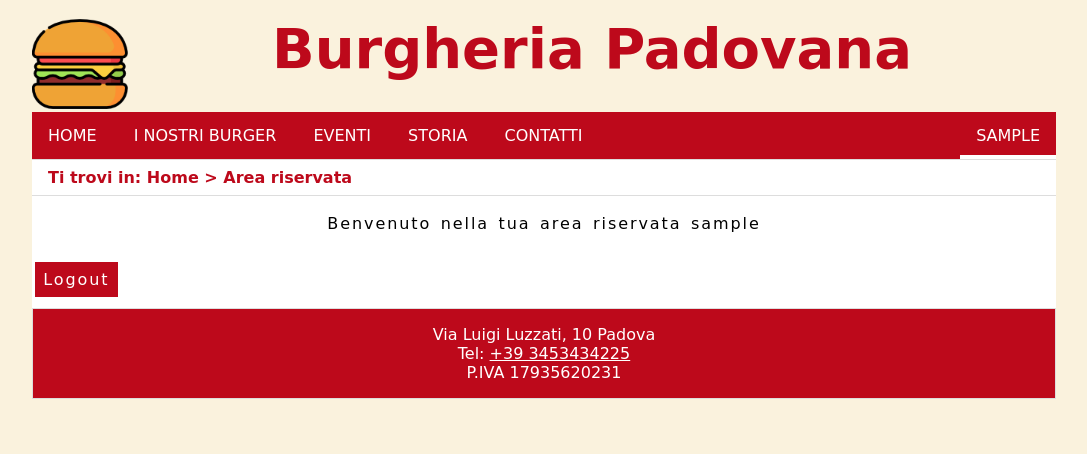
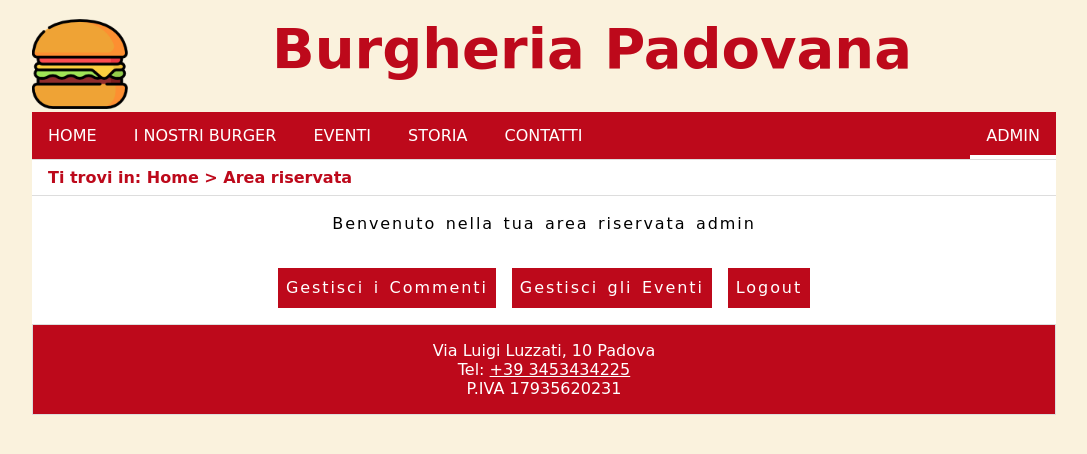
Before and after one commit to Edivad99/Burger-TecWeb, a PHP site: page /areariservata.php in a window 1280 px wide. Shown: the top 454 px of the page, without its empty margins (96-1183 px from the left). Run offline with PHP 8.4, Linux system fonts and the light colour scheme; the visitor is signed in with stand-in values (Sample User, id 1).

Commit message:
Aggiunti link alla gestione Commenti ed alla gestione Eventi nell'area riservata
Nella pagina riservata degli utenti normali è presente solo il link per la gestione Commenti mentre nella pagina riservata dell'admin sono presenti entrambi i link

```diff
--- a/areariservata.php
+++ b/areariservata.php
@@ -9,8 +9,14 @@ if(!isset($_SESSION["isValid"]) || !$_SESSION["isValid"]) {
     header("Location: index.php");
 }
 
+$evento = "";
+if($_SESSION["username"] == "admin"){
+    $evento = "<a class=\"button\" href=\"html/gestioneEventi.html\">Gestisci gli Eventi</a>";
+}
+
 $content = array(
-    "{{ username }}" => $_SESSION["username"]
+    "{{ username }}" => $_SESSION["username"],
+    "<gestisciEventi/>" => $evento
 );
 
 echo Util::replacer("html/areariservata.html", $content);
--- a/css/style.css
+++ b/css/style.css
@@ -435,11 +435,21 @@ input[type="submit"] {
     text-align: center;
 }
 
-#logout {
+#gestione {
+    display: flex;
+    justify-content: center;
+}
+
+.button {
     text-decoration: none;
     color: white;
     background-color: var(--principale);
     padding: 0.5em;
+    margin-right: 1em;
+}
+
+#gestione a:last-child {
+    margin-right: 0em;
 }
 
 /* CONTENUTO > 404 e 500 */
--- a/html/areariservata.html
+++ b/html/areariservata.html
@@ -44,7 +44,11 @@
 
     <div id="contenutoGenerale">
         <p id="benvenuto">Benvenuto nella tua area riservata {{ username }}</p>
-        <a id="logout" href="php/logoutHandler.php" lang="en">Logout</a>
+        <div id="gestione">
+            <a class="button" href="html/gestioneCommenti.html">Gestisci i Commenti</a>
+            <gestisciEventi/>
+            <a class="button" href="php/logoutHandler.php" lang="en">Logout</a>
+        </div>
     </div>
     <footer>
         <ul>
--- a/html/storia.html
+++ b/html/storia.html
@@ -34,7 +34,7 @@
             <li><a href="eventi.php">EVENTI</a></li>
             <li id="currentLink">STORIA</li>
             <li><a href="contatti.php">CONTATTI</a></li>
-            <li><a href="login.php" lang="en">LOGIN</a></li>
+            <li><a href="login.php">{{ username }}</a></li>
         </ul>
     </header>
 
```
